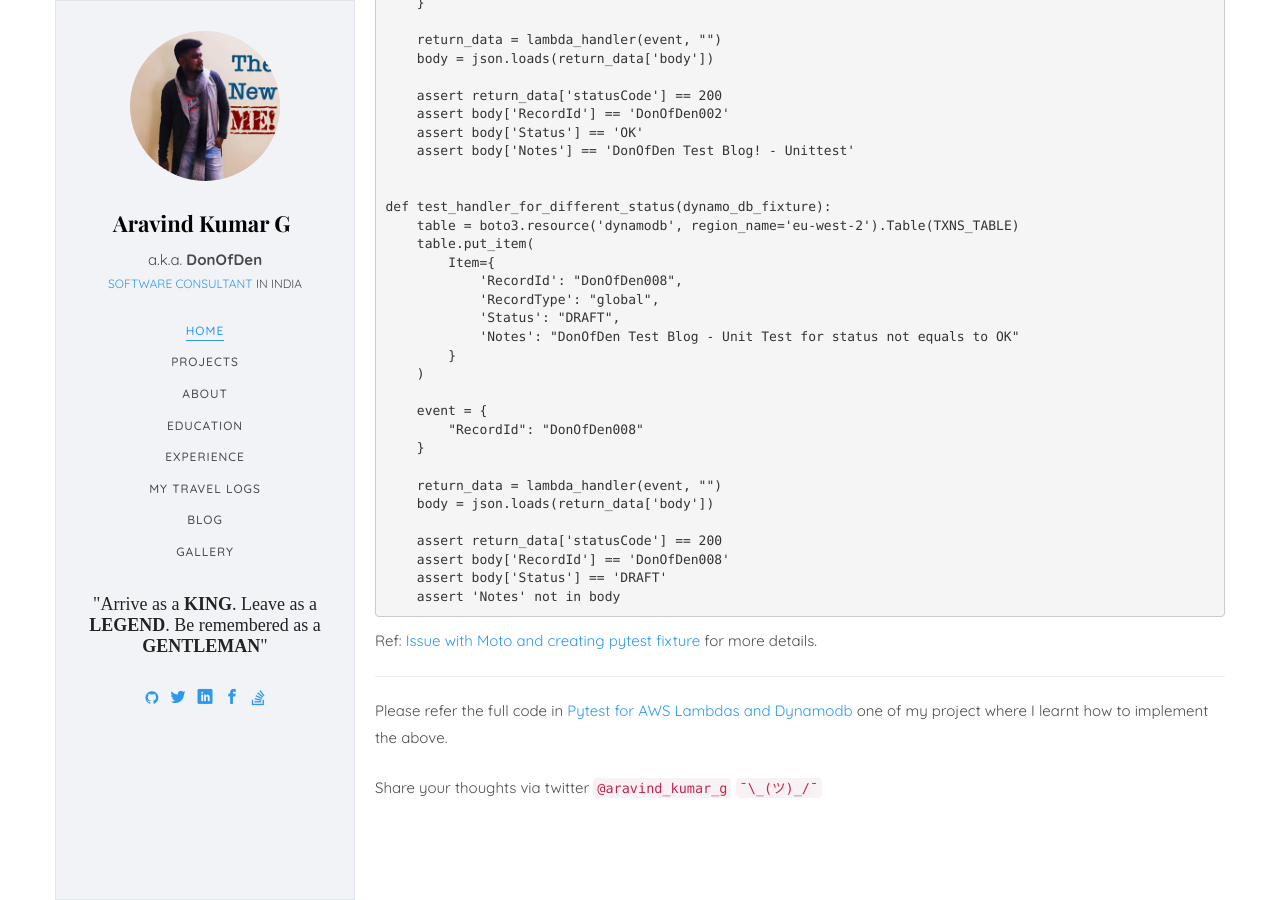
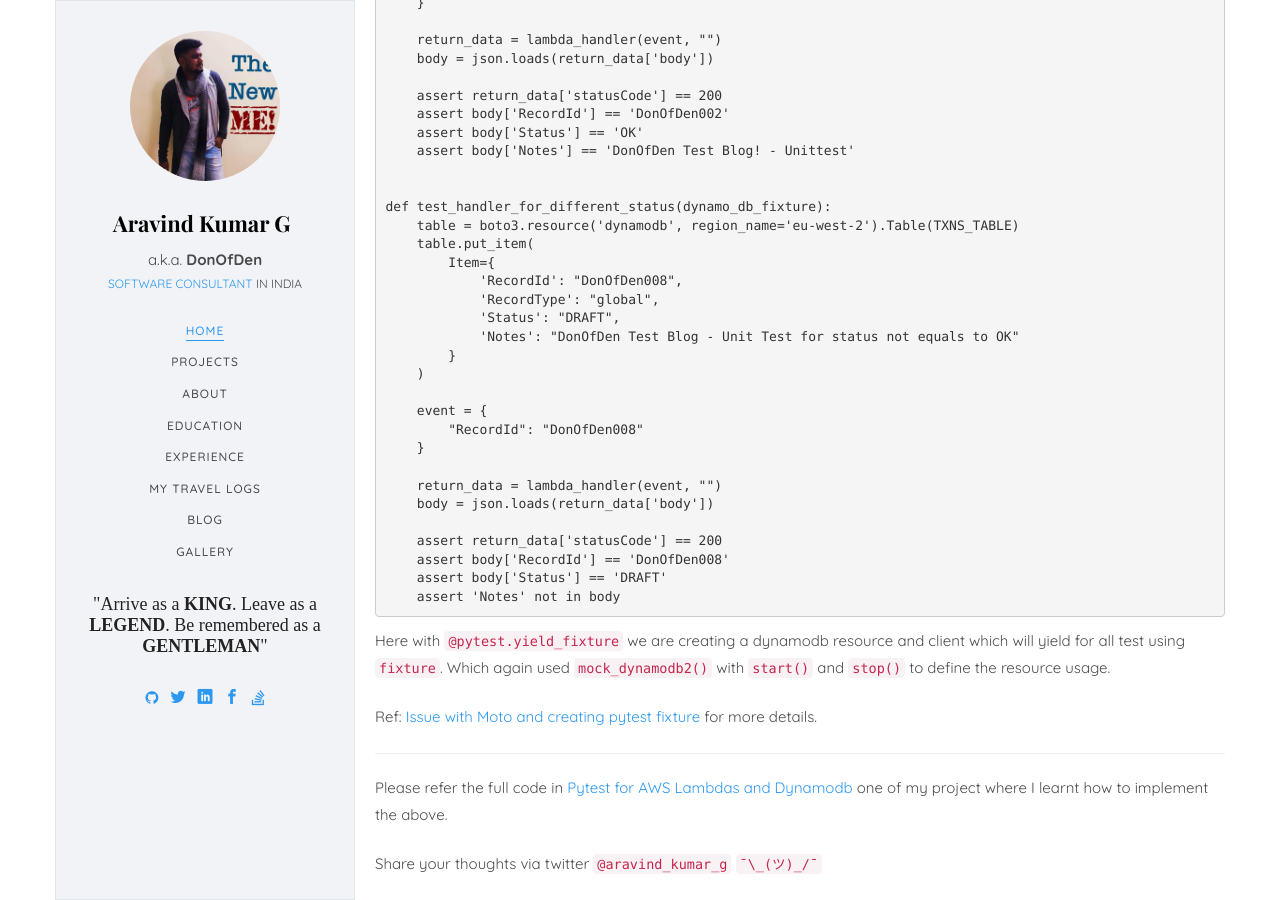
Before and after one commit to donofden/donofden.github.io, a Jekyll site: the page built from _posts/2020-03-20-Pytest-for-AWS-Lambdas-and-Dynamodb.md, in a window 1280 px wide and 900 px high, scrolled down 9843 px. Built offline with Jekyll 4.4.1, drawn with Linux system fonts in a browser that asks for light colours; some web fonts are replaced; some of the changed text lies outside the part shown.

Commit message:
Update with pytest yeald fixture

````diff
--- a/_posts/2020-03-20-Pytest-for-AWS-Lambdas-and-Dynamodb.md
+++ b/_posts/2020-03-20-Pytest-for-AWS-Lambdas-and-Dynamodb.md
@@ -383,9 +383,9 @@ We are calling `lambda_handler(event, "")` along with the `json` format event. I
 
 Finally, we assert the response to seeing our lambda behaves as expected. I believe the rest of the tests are self-explanatory.
 
-## Using @pytest.yeald_fixture
+## Using @pytest.yield_fixture
 
-The above test can also be written with `@pytest.yeald_fixture`, which will be a lot neater and it includes scope for the dynamodb resource.
+The above test can also be written with `@pytest.yield_fixture`, which will be a lot neater and it includes scope for the dynamodb resource.
 
 ```python
 import boto3
@@ -491,6 +491,8 @@ def test_handler_for_different_status(dynamo_db_fixture):
     assert 'Notes' not in body
 ```
 
+Here with `@pytest.yield_fixture` we are creating a dynamodb resource and client which will yield for all test using `fixture`. Which again used `mock_dynamodb2()` with `start()` and `stop()` to define the resource usage.
+
 Ref: [Issue with Moto and creating pytest fixture](https://github.com/spulec/moto/issues/620) for more details.
 
 ----------------------
````
